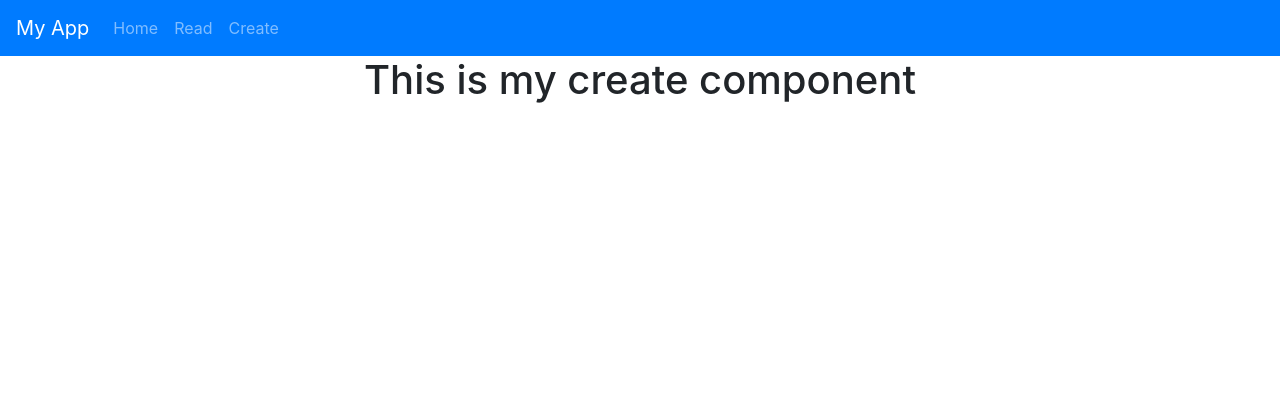
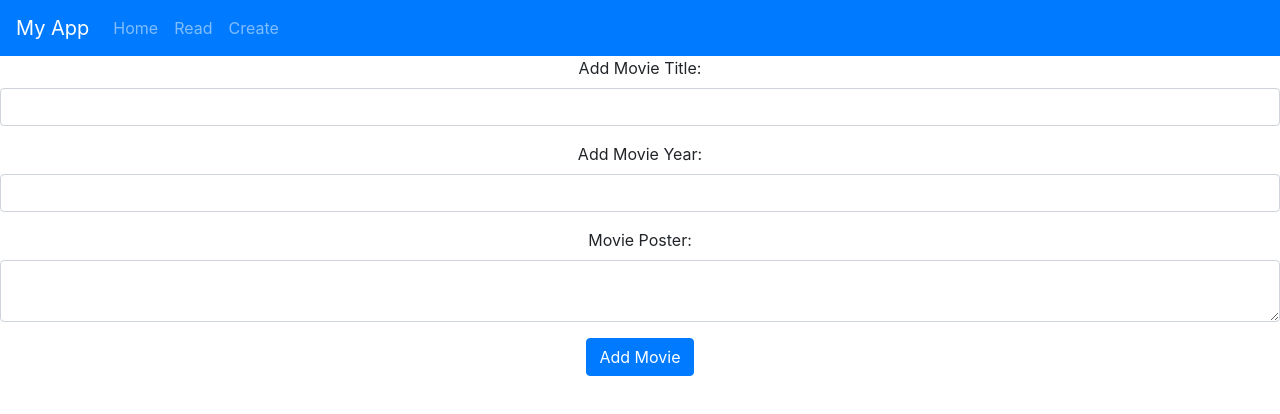
Before and after one commit to tomasoconghaile/data_rep_lab_ten, a React (Create React App) app: page /create in a window 1280 px wide. Shown: the top 414 px of the page. Built offline with nearby package versions, Linux system fonts and the light colour scheme.

Commit message:
lab complete

```diff
--- a/package.json
+++ b/package.json
@@ -6,6 +6,7 @@
     "@testing-library/jest-dom": "^4.2.4",
     "@testing-library/react": "^9.5.0",
     "@testing-library/user-event": "^7.2.1",
+    "axios": "^0.21.0",
     "bootstrap": "^4.5.2",
     "react": "^16.13.1",
     "react-bootstrap": "^1.3.0",
--- a/src/components/create.js
+++ b/src/components/create.js
@@ -1,12 +1,93 @@
 import { render } from '@testing-library/react';
 import React from 'react';
 
-export class Create extends React.Component{
+export class Create extends React.Component {
 
-    render(){
-        return(
-            <div>
-                <h1>This is my create component</h1>
+    constructor() {
+        super();
+
+        // binding the events
+        // onSubmit - is the method that gets called when the button on our form is clicked
+        this.onSubmit = this.onSubmit.bind(this);
+        this.onChangeTitle = this.onChangeTitle.bind(this);
+        this.onChangeYear = this.onChangeYear.bind(this);
+        this.onChangePoster = this.onChangePoster.bind(this);
+
+        this.state = {
+            Title: '',
+            Year: '',
+            Poster: ''
+        }
+    }
+
+    // gets called when the value of our input control changes
+    // when the value changes it will update this state
+    onChangeTitle(e) {
+        this.setState({
+            Title: e.target.value
+        });
+    }
+
+    // onChangeYear method
+    // e is the event coming back when it's invoked
+    // setState - updating our state or object for storing
+    onChangeYear(e){
+        this.setState({
+            Year: e.target.value
+        });
+    }
+
+    // onChangePoster method
+    onChangePoster(e){
+        this.setState({
+            Poster: e.target.value
+        });
+    }
+
+    // Method onSubmit, takes an argument 'e'
+    // e.prevenet.Default() will stop us from calling this button multiple of times
+    onSubmit(e) {
+        e.preventDefault();
+        alert("Movie: " + this.state.Title + " " + this.state.Year + " " + this.state.Poster);
+    }
+
+    // onSubmit - when the button is clicked it gonna invoke a method thisonSubmit
+    // first div is for the input control
+    // the buttom one is for the submit button
+    render() {
+        return (
+            <div className='App'>
+                <form onSubmit={this.onSubmit}>
+                    <div className='form-group'>
+                        <label>Add Movie Title: </label>
+                        <input type='text'
+                            className='form-control'
+                            value={this.state.Title}
+                            onChange={this.onChangeTitle}></input>
+                    </div>
+                    <div className='form-group'>
+                        <label>Add Movie Year: </label>
+                        <input type='text'
+                        className='form-control'
+                        value={this.state.Year}
+                        onChange={this.onChangeYear}></input>
+                    </div>
+                    <div className='form-group'>
+                        <label>Movie Poster: </label>
+                        <textarea type='text'
+                        className='form-control'
+                        value={this.state.Poster}
+                        onChange={this.onChangePoster}>
+                        </textarea>
+                    </div>
+
+
+                    <div className='form-group'>
+                        <input type='submit'
+                            value='Add Movie'
+                            className='btn btn-primary'></input>
+                    </div>
+                </form>
             </div>
         );
     }
--- a/src/components/read.js
+++ b/src/components/read.js
@@ -1,6 +1,7 @@
-//importing React
+// importing React
 import React from 'react';
 import { Movies } from './movies';
+import axios from 'axios';
 
 export class Read extends React.Component {
 
@@ -8,37 +9,31 @@
     // the stat has special properties
     // object movies, it has data about movies
     state = {
-        movies: [
-            {
-            "Title": "Avengers: Infinity War",
-            "Year": "2018",
-            "imdbID": "tt4154756",
-            "Type": "movie",
-            "Poster": "https://m.media-amazon.com/images/M/MV5BMjMxNjY2MDU1OV5BMl5BanBnXkFtZTgwNzY1MTUwNTM@._V1_SX300.jpg"
-            },
-            {
-            "Title": "Captain America: Civil War",
-            "Year": "2016",
-            "imdbID": "tt3498820",
-            "Type": "movie",
-            "Poster": "https://m.media-amazon.com/images/M/MV5BMjQ0MTgyNjAxMV5BMl5BanBnXkFtZTgwNjUzMDkyODE@._V1_SX300.jpg"
-            },
-            {
-            "Title": "Charlie Wilson's War",
-            "Year": "2007",
-            "imdbID": "tt0472062",
-            "Type": "movie",
-            "Poster": "https://m.media-amazon.com/images/M/MV5BMTgwMDgwMDc4MF5BMl5BanBnXkFtZTYwOTU3MDM4._V1_SX300.jpg"
-            }
-            ]
-
+        movies: []
     };
 
-    //whatever is in in div will be displayed
-    //render allows it to be working and successfully display the below header
-    //Passing the data from read component to the movies component by creating an object movies
-    //state has object called movies, passing movies down as part of an object called movies
-    render(){
+    // PROMISE
+    // It gets called each time our component is mounted or becomes active in view
+    componentDidMount() {
+        axios.get('https://jsonblob.com/api/jsonblob/520c3b5e-0312-11eb-a6af-cbf00d776032')
+            // .then() you write a function when it works and the happy path has been met
+            // updating the state
+            // Json of response data is the data coming back as part of the response from the web server
+            .then((response) => {
+                this.setState({ movies: response.data.Search })
+            })
+            // .catch() writing function so it says OK if things don't workout
+            // * unfulfilled - for the error coming back *
+            .catch((error) => {
+                console.log(error)
+            });
+    }
+
+    // whatever is in in div will be displayed
+    // render allows it to be working and successfully display the below header
+    // Passing the data from read component to the movies component by creating an object movies
+    // state has object called movies, passing movies down as part of an object called movies
+    render() {
         return (
             <div>
                 <h1>This is the Read component!</h1>
```
Also changed, not shown: 1 other file (tests, documents, lock files or other folders).
